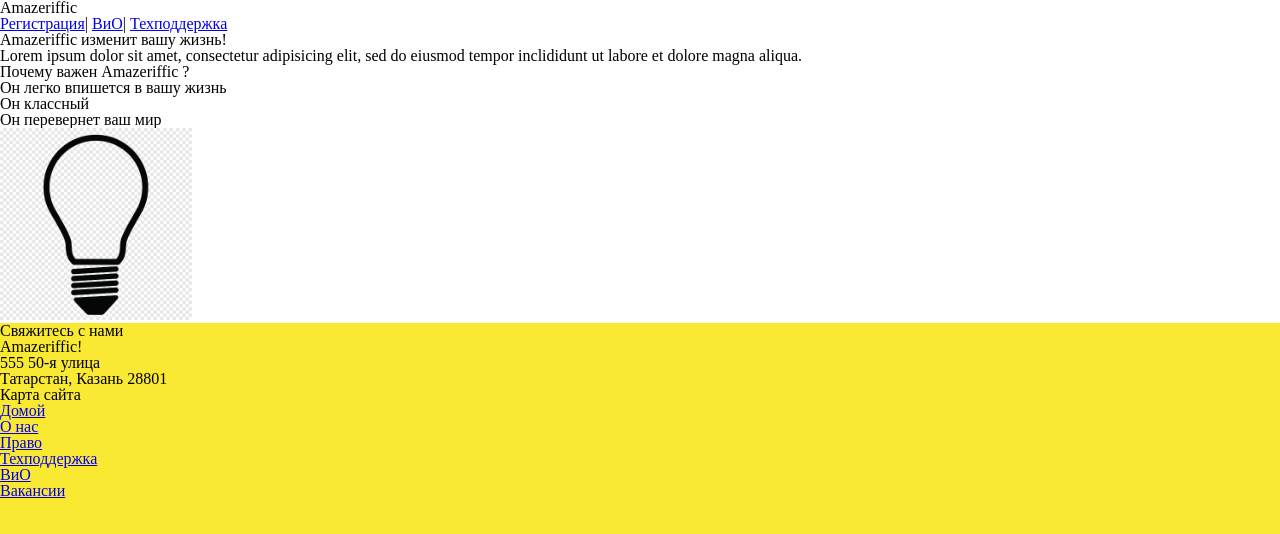
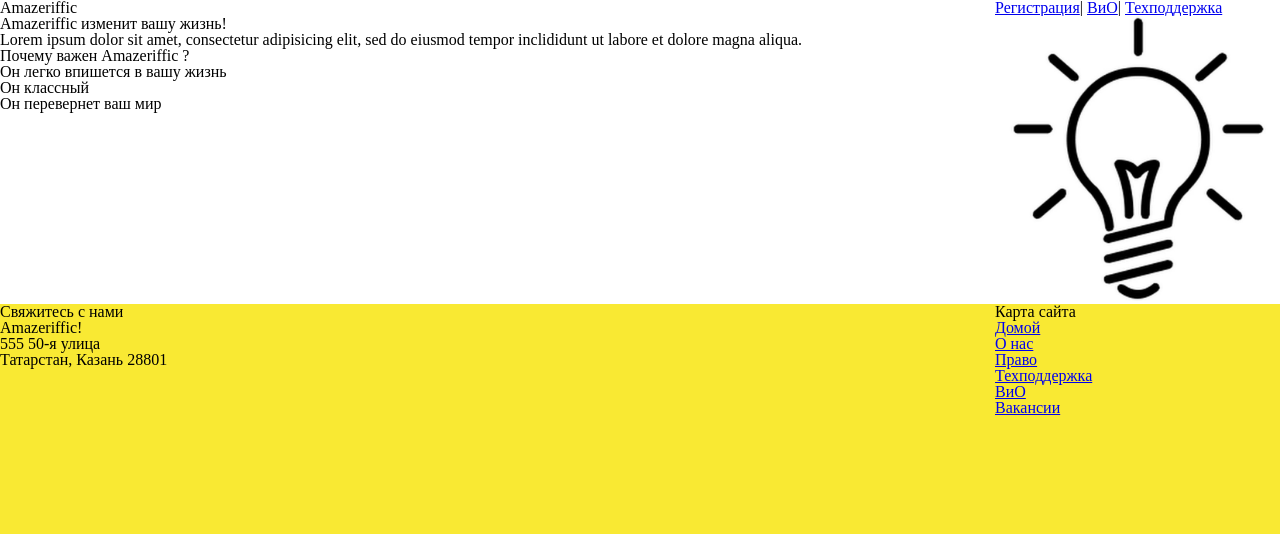
Before and after one commit to DinaMuftieva/Amazeriffic, a plain HTML site: page index.html in a window 1280 px wide. Drawn offline with Linux system fonts and the light colour scheme.

Commit message:
columns done

```diff
--- a/index.html
+++ b/index.html
@@ -17,6 +17,8 @@
 </div>
 </header>
 <main>
+	<div class = "main">
+		<div class = "content">
 	<h2>Amazeriffic изменит вашу жизнь!</h2>
 	<p>Lorem ipsum dolor sit amet, consectetur adipisicing elit, sed do eiusmod tempor inclididunt ut labore et dolore magna aliqua.</p>
 	<h3>Почему важен Amazeriffic ?</h3>
@@ -25,9 +27,14 @@
 		<li>Он классный</li>
 		<li>Он перевернет ваш мир</li>
 	</ul>
-	<img src="lightbulb.png" alt="Изображение лампочки" width="15%">
+	</div>
+	<div class = "image">
+	<img src="light2.jpg" alt="Изображение лампочки" width="285px">
+	</div>
+	</div>
 </main>
 <footer>
+	<div class = "footer">
 	<div class = "contact">
 		<h5>Свяжитесь с нами</h5>
 		<p>Amazeriffic!</p>
@@ -45,6 +52,7 @@
 			<li><a href="#">Вакансии</a></li>
 		</ul>
 	</div>
+	</div>
 </footer>
 </body>
 </html>
--- a/style.css
+++ b/style.css
@@ -1,16 +1,38 @@
 body {
 background: #f9e933;
 }
-header, main, footer {
+header,main,footer {
 min-width: 855px;
 }
-header.container, main.container, footer.container {
+header.container, main.main, footer.footer {
 max-width: 855px;
 margin: auto;
 }
 header {
 background: white;
+overflow: auto;
 }
 main {
 background: white;
 }
+
+header h1 {
+float: left;
+width: 570px;
+}
+header nav {
+float: right;
+width: 285px;
+}
+main .main{
+	display: flex;
+    justify-content: space-between;
+}
+footer .footer .contact{
+	float: left;
+	width: 570px;
+}
+footer .footer .sitemap {
+	float: right;
+	width: 285px;
+    }
```
Also changed, not shown: light2.jpg (added).
